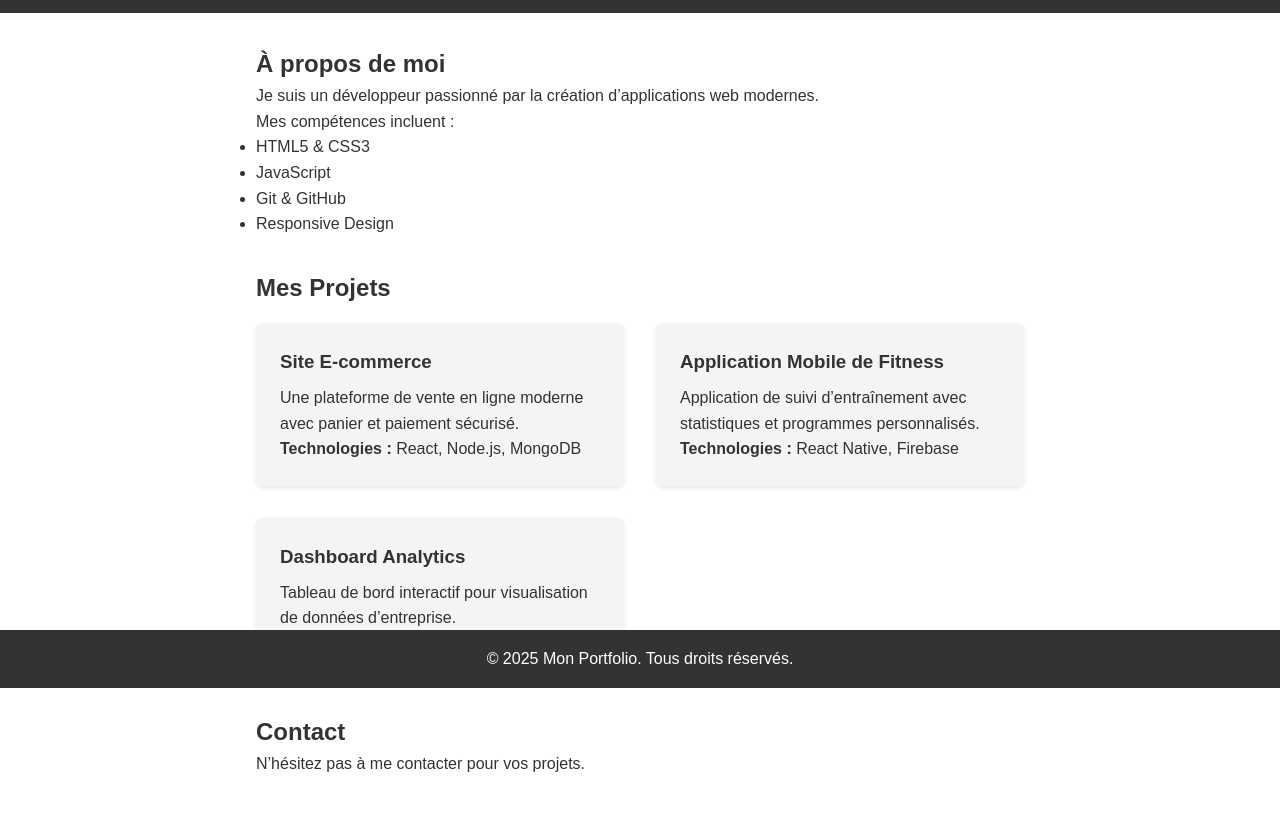
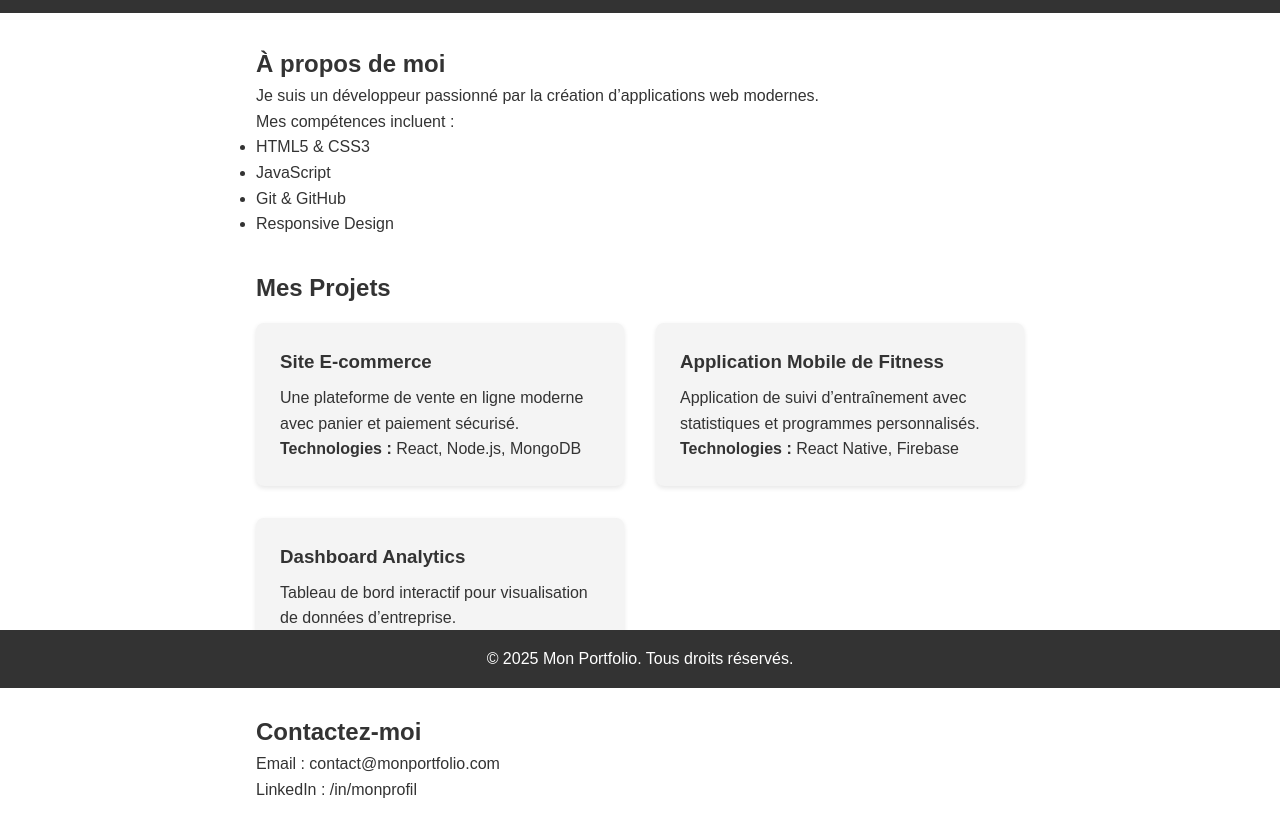
Before and after one commit to MagatteDiene/mon-portfolio, a plain HTML site: page mon-portfolio/index.html in a window 1280 px wide. Shown: the part 112-946 px from the top of the page. Before the commit the page ends 921 px from the top, so only its background shows below. Drawn offline with Linux system fonts and the light colour scheme.

Commit message:
Ajoute les informations de contact

```diff
--- a/mon-portfolio/index.html
+++ b/mon-portfolio/index.html
@@ -54,8 +54,9 @@
                 </div>
             </section>
             <section id="contact">
-                <h2>Contact</h2>
-                <p>N’hésitez pas à me contacter pour vos projets.</p>
+                <h2>Contactez-moi</h2>
+                <p>Email : contact@monportfolio.com</p>
+                <p>LinkedIn : /in/monprofil</p>
             </section>
         </main>
         <footer>
```
